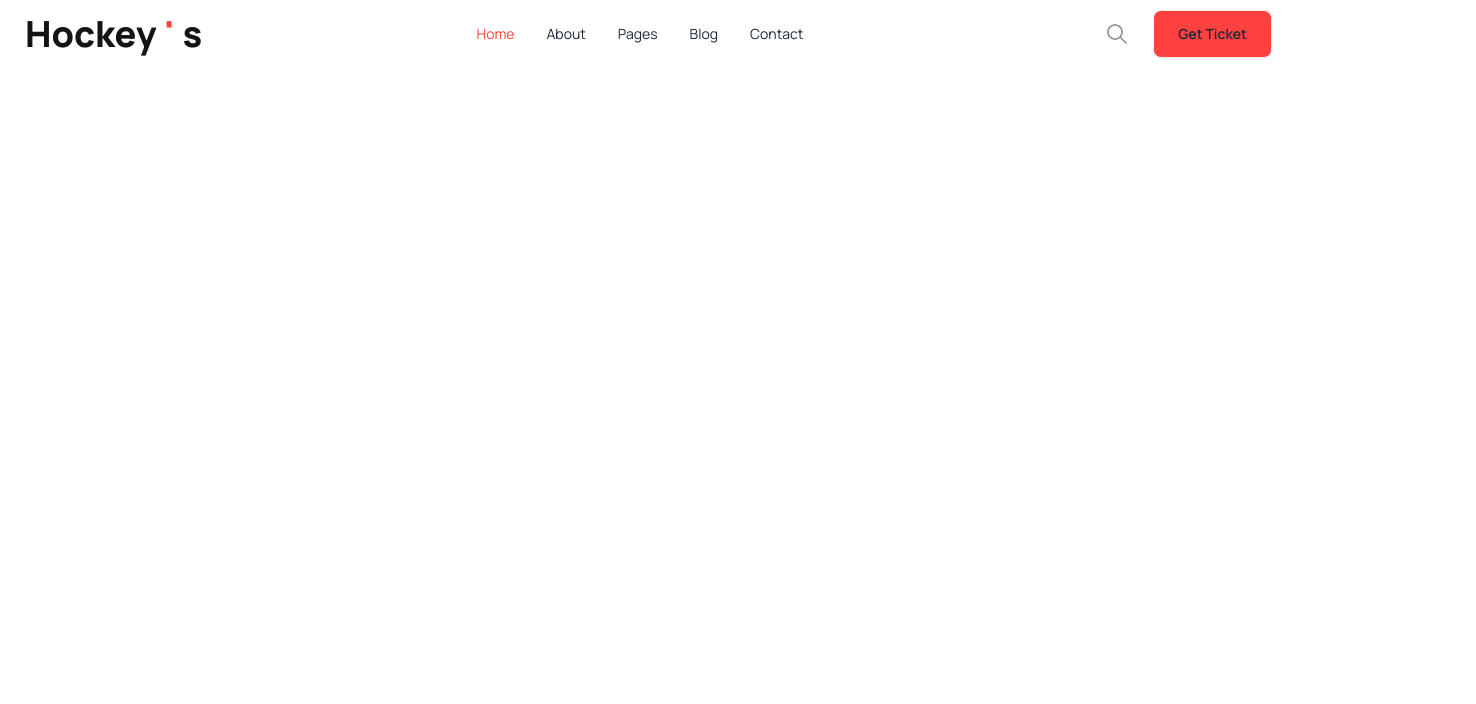
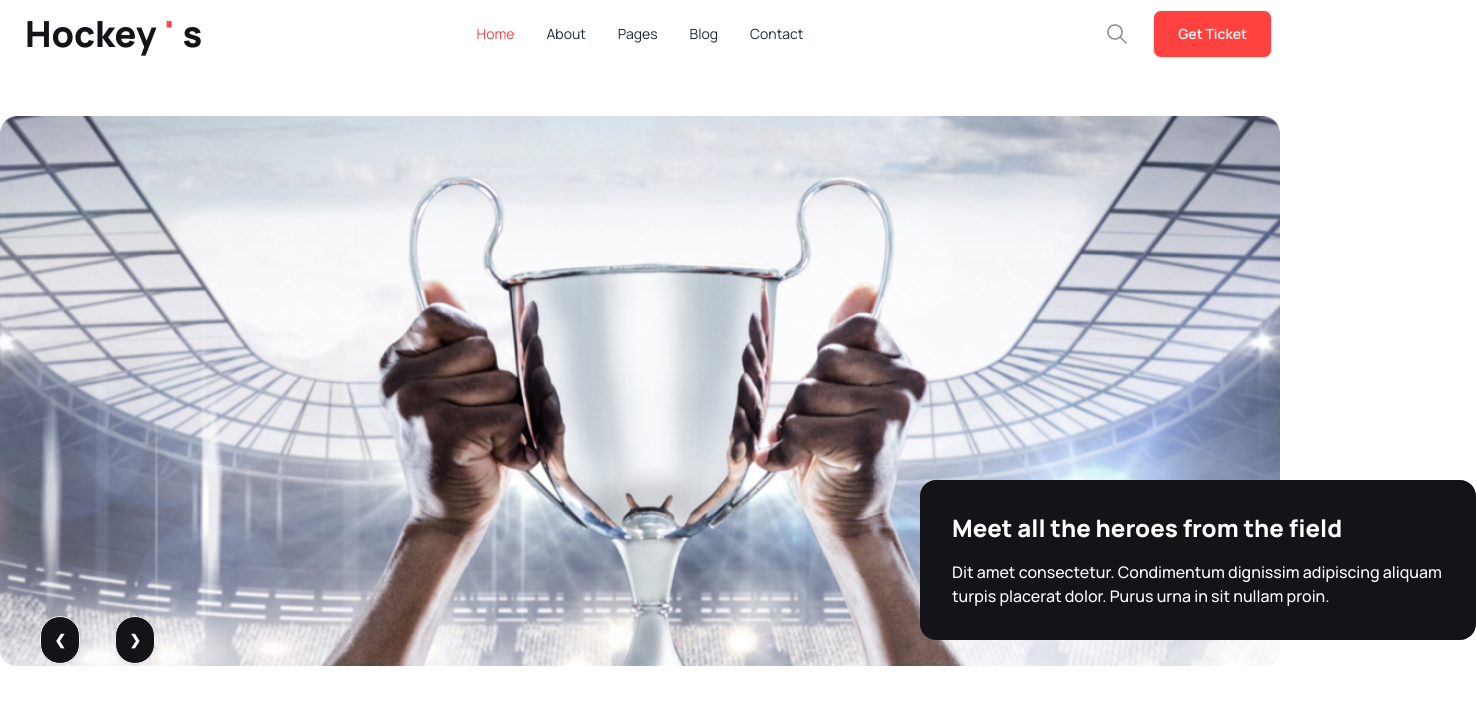
Before and after one commit to depressedKarimul/hockeys-tailwindcss, a plain HTML site: page index.html in a window 1280 px wide. Shown: the whole page, 1476 px wide, since content can reach past the window. Drawn offline with nearby package versions, Linux system fonts and the light colour scheme.

Commit message:
banner part added

```diff
--- a/index.html
+++ b/index.html
@@ -35,6 +35,21 @@
 <style>
   .gfont-Manrope{
     font-family: "Manrope", sans-serif;
+
+
+    .btn-custom {
+    background-color: #1c1c1c; /* Dark background */
+    color: white; /* White text color */
+    padding: 12px 16px; /* Button padding */
+    border-radius: 50%; /* Circular button */
+    box-shadow: 0 4px 6px rgba(0, 0, 0, 0.3); /* Shadow for depth */
+    transition: transform 0.2s ease, box-shadow 0.2s ease; /* Smooth hover effect */
+  }
+
+  .btn-custom:hover {
+    transform: scale(1.1); /* Slightly enlarge on hover */
+    box-shadow: 0 6px 10px rgba(0, 0, 0, 0.5); /* More pronounced shadow on hover */
+  }
   }
 </style>
 
@@ -87,9 +102,45 @@
         </div>
         <div class="navbar-end">
           <img class="mr-6 hidden lg:block " src="Images/search.png" alt="">
-          <a class="btn bg-primary-button-color px-6 py-4">Get Ticket</a>
+          <a class="btn bg-primary-button-color px-6 py-4 text-white">Get Ticket</a>
         </div>
       </div>
+
+    </section>
+
+
+    <!-- Banner section -->
+
+    <section class="mt-12">
+
+
+      <div class="carousel w-full ">
+
+        <div id="slide1" class="carousel-item relative w-full ">
+
+          <div class="lg:h-[550px] h-[200px]  w-full  bg-no-repeat bg-cover lg:rounded-2xl " style="background-image: url('Images/1.png');">
+
+            </div>
+          </div>
+
+          <div class="absolute lg:left-[40px] left-5  right-5 lg:top-[80%]  flex  -translate-y-1/2 transform  justify-start">
+
+      <div class=" hidden lg:block">
+        <a href="#slide4" class="btn btn-circle w-10 h-10 bg-title-color text-white ">❮</a>
+        <a href="#slide2" class="btn btn-circle w-10 h-10 bg-title-color ml-8 text-white  ">❯</a>
+      </div>
+          </div>
+        </div>
+       </div>
+
+       <!-- Banner box -->
+       <div class="lg:w-[556px] lg:h-40 h-48 lg:relative lg:left-[920px] lg:bottom-48">
+        <div class="text-white  bg-title-color rounded-2xl p-8">
+          <h4 class="text-2xl font-extrabold">Meet all the heroes from the field</h4>
+          <p class="text-base font-medium text-bg-[rgba(255,255,255,0.60)] mt-4">Dit amet consectetur. Condimentum dignissim adipiscing aliquam
+             turpis placerat dolor. Purus urna in sit nullam proin. </p>
+        </div>
+
 
     </section>
 
```
